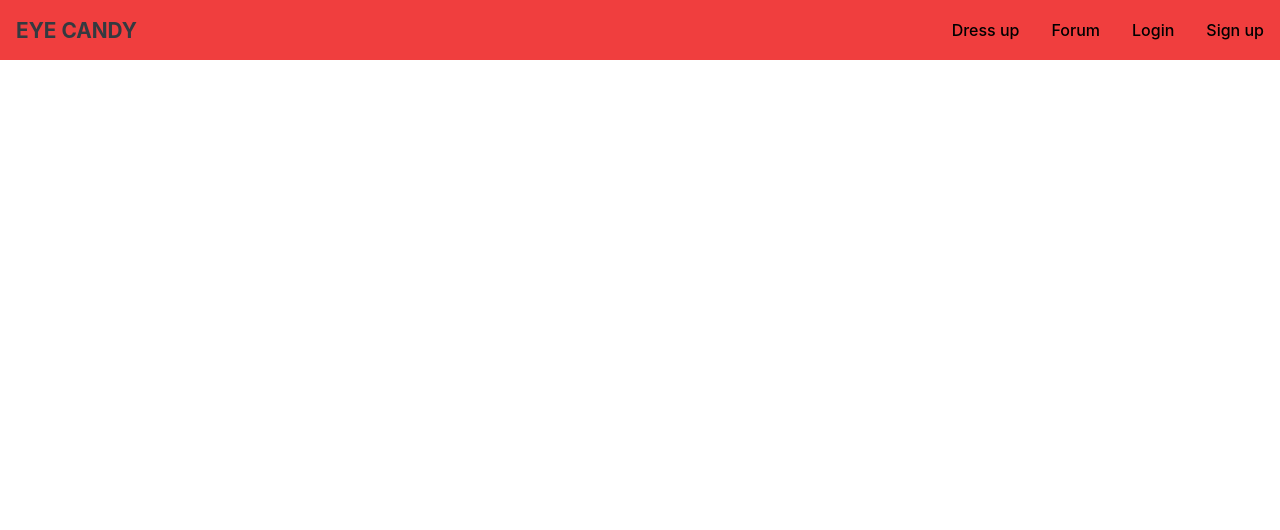
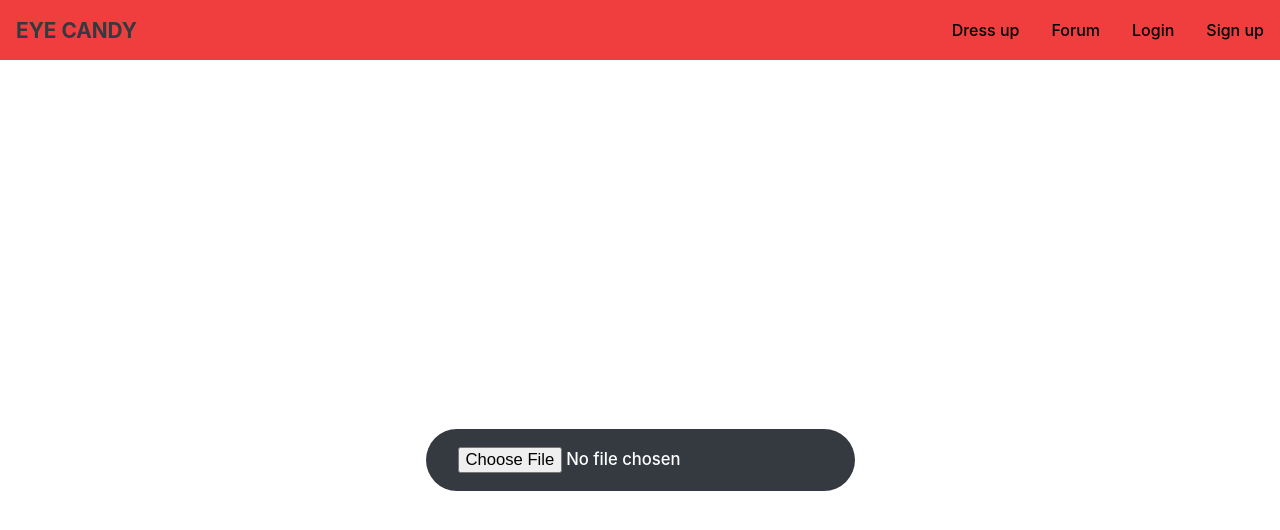
Before and after one commit to 490-Team-MAAKDE/490-Project, a React (Create React App) app in the folder Eye Candy Project/Code Design/Front-End/eye-candy/: page /dressup in a window 1280 px wide. Shown: the top 530 px of the page. Built offline with nearby package versions, Linux system fonts and the light colour scheme.

Commit message:
added file image upload page

```diff
--- a/Eye Candy Project/Code Design/Front-End/eye-candy/src/App.js
+++ b/Eye Candy Project/Code Design/Front-End/eye-candy/src/App.js
@@ -2,18 +2,19 @@ import "./App.css";
 import Navbar from "./Components/Navbar/Navbar.js";
 import Home from "./Pages/Home";
 import Login from "./Pages/Login";
-import { BrowserRouter as Router, Routes, Route } from 'react-router-dom';
+import { BrowserRouter as Router, Routes, Route } from "react-router-dom";
+import DressUp from "./Pages/DressUp";
 
 function App() {
   return (
     <Router>
-    <Navbar />
+      <Navbar />
       <Routes>
-      <Route path="/" element={<Home />} />
-      <Route path="/login" element={<Login />} />
-        <Route/>
+        <Route path="/" element={<Home />} />
+        <Route path="/login" element={<Login />} />
+        <Route path="/dressup" element={<DressUp />} />
+        <Route />
       </Routes>
-
     </Router>
   );
 }
--- a/Eye Candy Project/Code Design/Front-End/eye-candy/src/Components/Navbar/Navbar.js
+++ b/Eye Candy Project/Code Design/Front-End/eye-candy/src/Components/Navbar/Navbar.js
@@ -2,7 +2,7 @@ import "./Navbar.css";
 import Hamburger from "hamburger-react";
 import { React, useState } from "react";
 import { Link } from "react-router-dom";
-
+import DressUp from "../../Pages/DressUp";
 function Navbar() {
   const [isNavExpanded, setIsNavExpanded] = useState(false);
 
@@ -41,13 +41,15 @@ function Navbar() {
         <div className={isNavExpanded ? "nav-menu expanded" : "nav-menu"}>
           <ul>
             <li>
-              <Link className="link">Dress up</Link>
+              <Link className="link" to="dressup">
+                Dress up
+              </Link>
             </li>
             <li>
               <Link className="link">Forum</Link>
             </li>
             <li>
-              <Link className="link" to="Login">
+              <Link className="link" to="login">
                 Login
               </Link>
             </li>
--- /dev/null
+++ b/Eye Candy Project/Code Design/Front-End/eye-candy/src/Pages/DressUp.css
@@ -0,0 +1,8 @@
+.container {
+  display: flex;
+  flex-direction: column;
+  justify-content: center;
+  align-items: center;
+  height: 100vh;
+  width: 100vw;
+}
--- /dev/null
+++ b/Eye Candy Project/Code Design/Front-End/eye-candy/src/Pages/DressUp.js
@@ -0,0 +1,19 @@
+import React, { useState } from "react";
+import "./DressUp.css";
+
+function DressUp() {
+  const [image, setImage] = useState(null);
+
+  const handleImageChange = (event) => {
+    setImage(event.target.files[0]);
+  };
+
+  return (
+    <div className="container">
+      <input type="file" onChange={handleImageChange} className="btn" />
+      {image && <img src={URL.createObjectURL(image)} />}
+    </div>
+  );
+}
+
+export default DressUp;
```
Also changed, not shown: Eye Candy Project/Code Design/Front-End/eye-candy/src/Pages/Login.js (+14 -11 lines).
